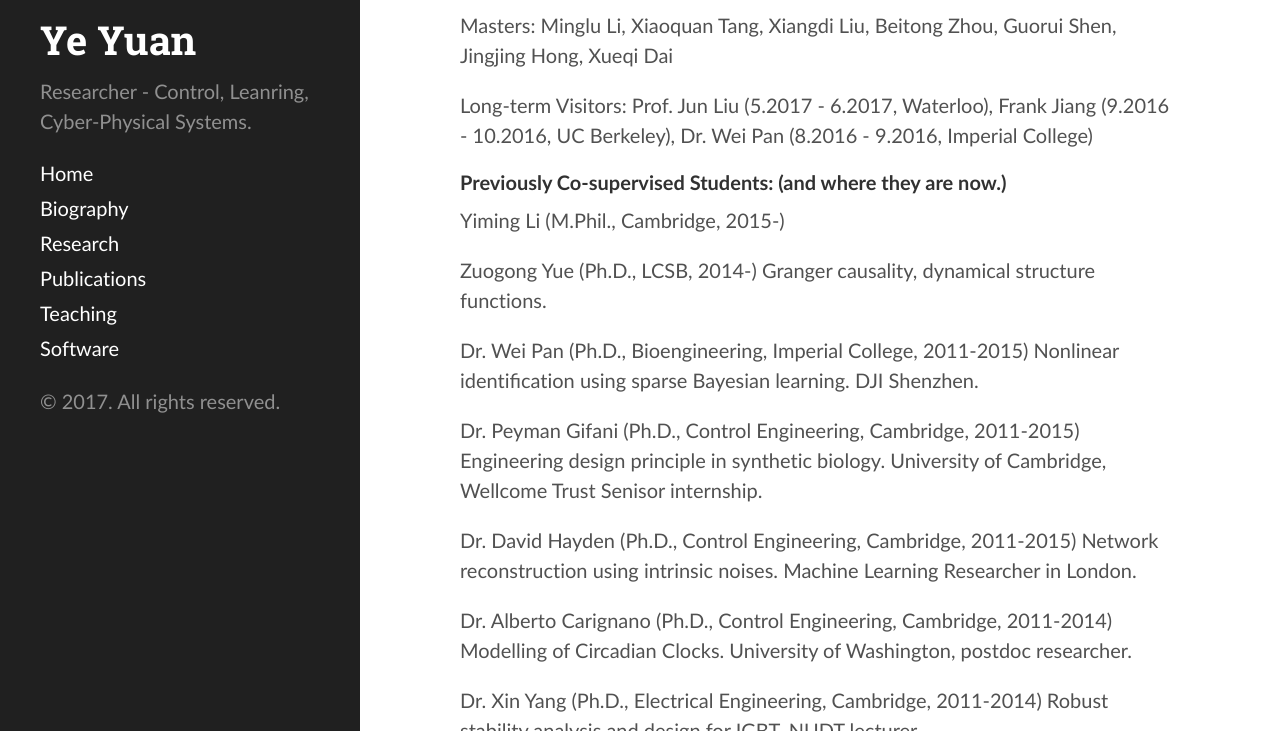
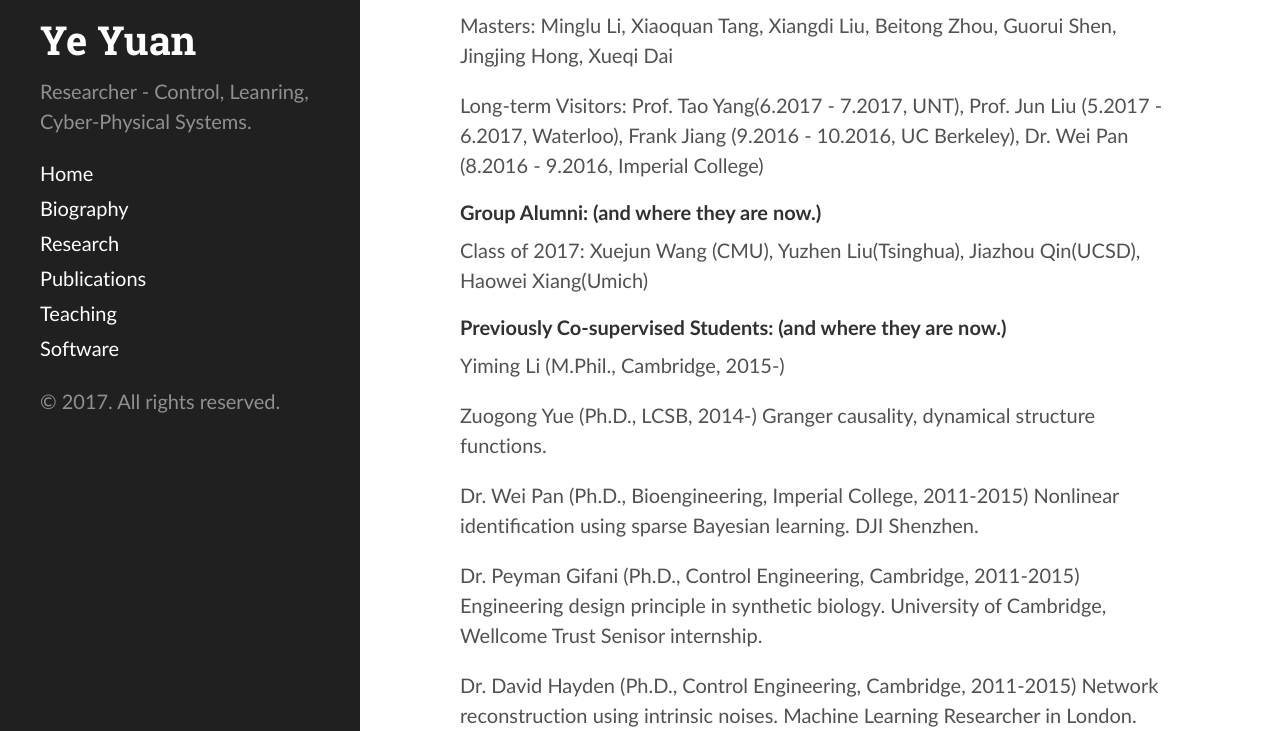
Before and after one commit to yy311/yy311.github.io, a Jekyll site: the page built from research.md, in a window 1280 px wide and 900 px high, scrolled down 496 px, cut to the strip 169-900 px from the top of the window. Built offline with Jekyll 4.4.1, drawn with Linux system fonts in a browser that asks for light colours.

Commit message:
Update research.md

```diff
--- a/research.md
+++ b/research.md
@@ -25,8 +25,11 @@ PhDs: Ruijuan Chen, Zuowei Ping, Yunlong Dong, Guijun Ma, Junlin Li, Xiuchuan Ta
 
 Masters: Minglu Li, Xiaoquan Tang, Xiangdi Liu, Beitong Zhou, Guorui Shen, Jingjing Hong, Xueqi Dai
 
-Long-term Visitors: Prof. Jun Liu (5.2017 - 6.2017, Waterloo), Frank Jiang (9.2016 - 10.2016, UC Berkeley), Dr. Wei Pan (8.2016 - 9.2016, Imperial College)
+Long-term Visitors: Prof. Tao Yang(6.2017 - 7.2017, UNT), Prof. Jun Liu (5.2017 - 6.2017, Waterloo), Frank Jiang (9.2016 - 10.2016, UC Berkeley), Dr. Wei Pan (8.2016 - 9.2016, Imperial College)
 
+#### Group Alumni: (and where they are now.)
+
+Class of 2017: Xuejun Wang (CMU), Yuzhen Liu(Tsinghua), Jiazhou Qin(UCSD), Haowei Xiang(Umich)
 
 #### Previously Co-supervised Students: (and where they are now.)
 
```
